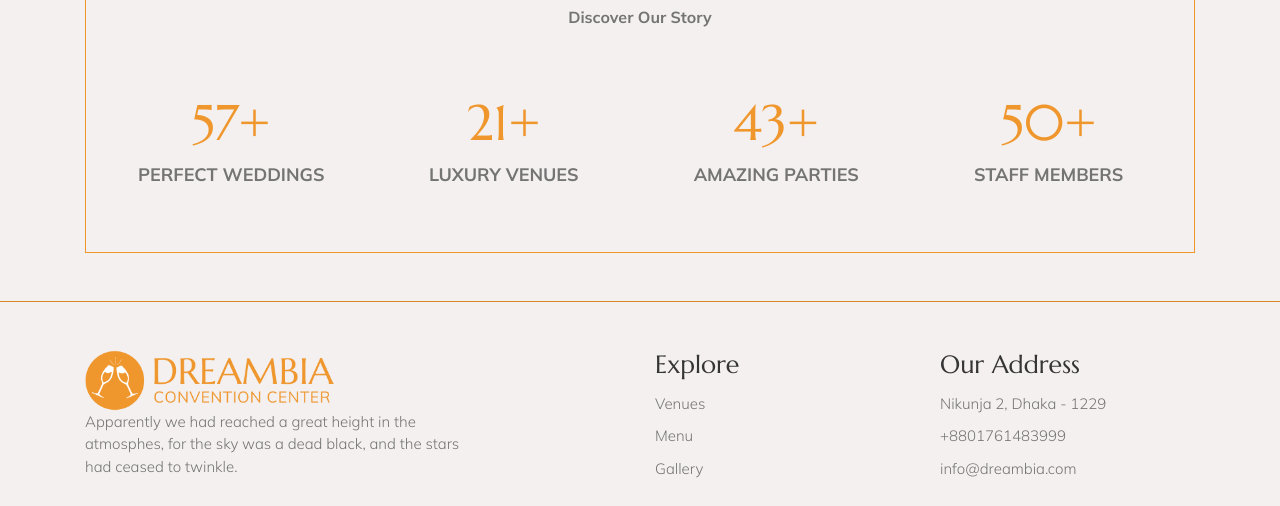
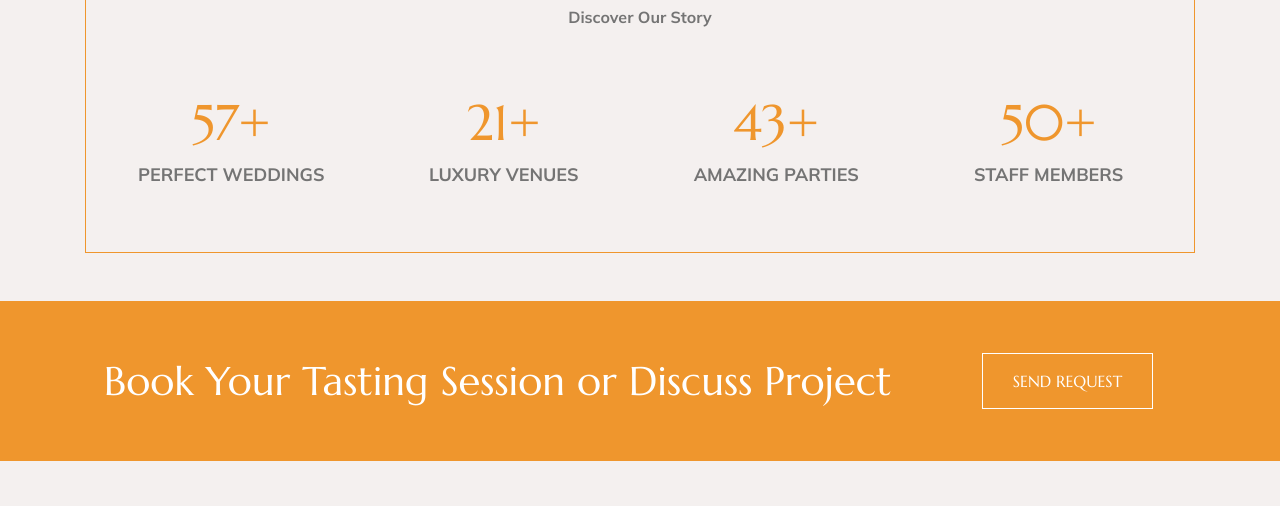
Before and after one commit to tayab-pabel/dreambia-convention-center, a plain HTML site: page about.html in a window 1280 px wide. Shown: the part 3082-3588 px from the top of the page. Drawn offline with nearby package versions, Linux system fonts and the light colour scheme.

Commit message:
about us page added

```diff
--- a/about.html
+++ b/about.html
@@ -337,7 +337,24 @@
   <!-- FACT SECTION END -->
 
 
-  <hr style="margin: 0; background-color: #ef962d;">
+  <!-- BOOK-REQUEST SECTION START -->
+  <section id="book-request" class="py-5 text-center">
+    <div class="container">
+      <div class="row d-flex justify-content-center align-items-center">
+        <div class="col-md-9">
+          <div class="div">
+            <h3 class="mt-2">Book Your Tasting Session or Discuss Project</h3>
+          </div>
+        </div>
+        <div class="col-md-3">
+          <div class="div">
+            <a href="book.html" class="btn mt-lg-0 mt-md-2">SEND REQUEST</a>
+          </div>
+        </div>
+      </div>
+    </div>
+  </section>
+  <!-- BOOK-REQUEST SECTION END -->
 
 
   <!-- FOOTER SECTION START -->
```
Also changed, not shown: book.html (+2 -2 lines).
